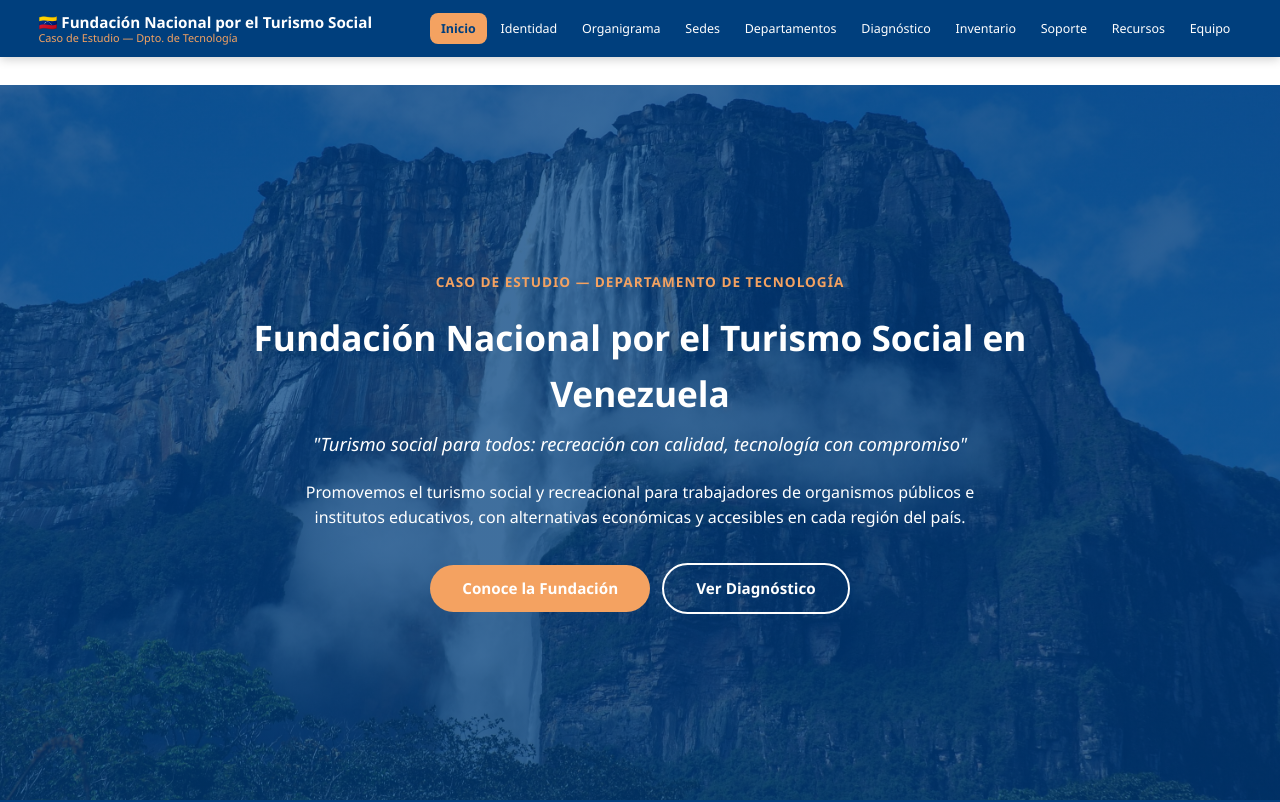
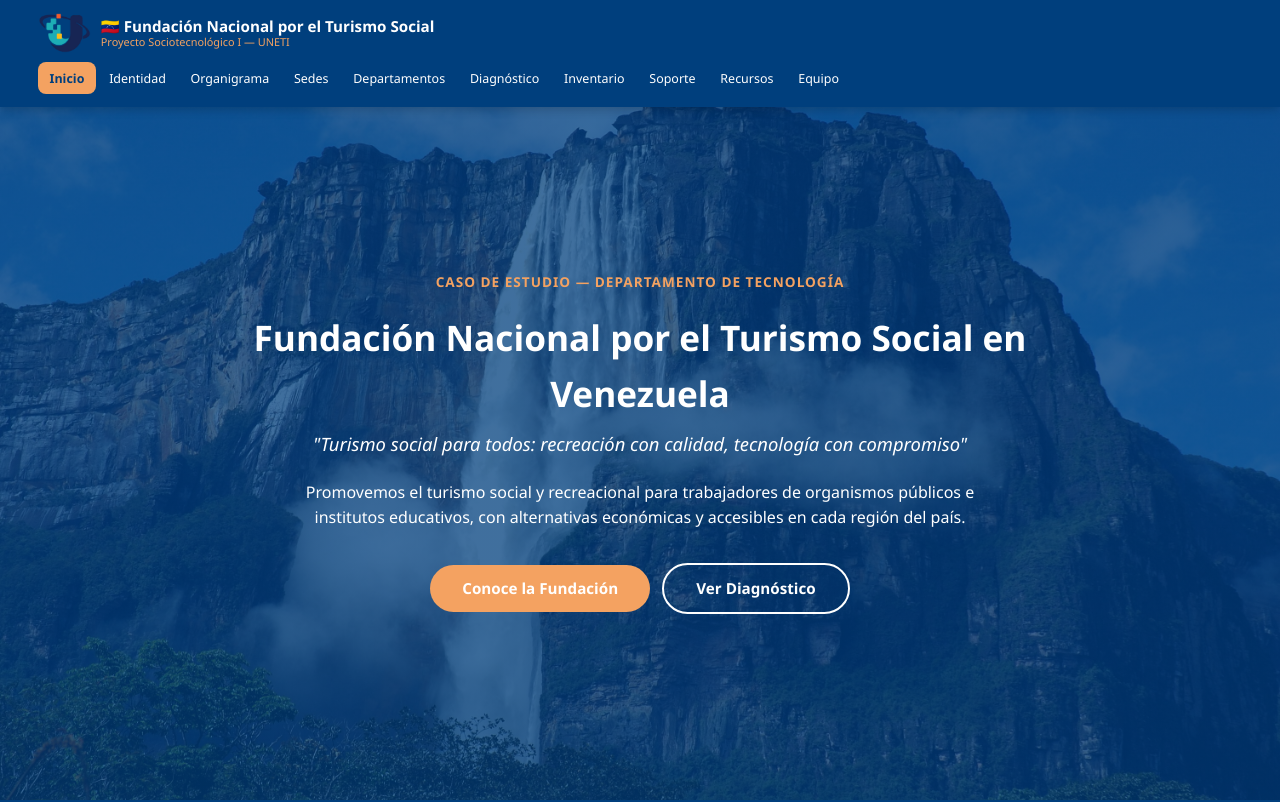
Before and after one commit to conociendovenezuela/naomi, a plain HTML site: page index.html in a window 1280 px wide. Shown: the top 802 px of the page. Drawn offline with Linux system fonts and the light colour scheme.

Commit message:
Update header logo and project description

```diff
--- a/index.html
+++ b/index.html
@@ -9,9 +9,12 @@
 <body>
 
 <header>
-  <div class="logo" onclick="mostrarPestana('inicio')">
-    🇻🇪 Fundación Nacional por el Turismo Social
-    <small>Caso de Estudio — Dpto. de Tecnología</small>
+  <div class="logo" style="display:flex; align-items:center; gap:10px;" onclick="mostrarPestana('inicio')">
+    <img src="assets/img/logo-uneti.png" alt="Logo UNETI" style="height:40px; width:auto;">
+    <div>
+      🇻🇪 Fundación Nacional por el Turismo Social
+      <small>Proyecto Sociotecnológico I — UNETI</small>
+    </div>
   </div>
   <nav id="menu">
     <button class="activo" onclick="mostrarPestana('inicio', this)">Inicio</button>
```
